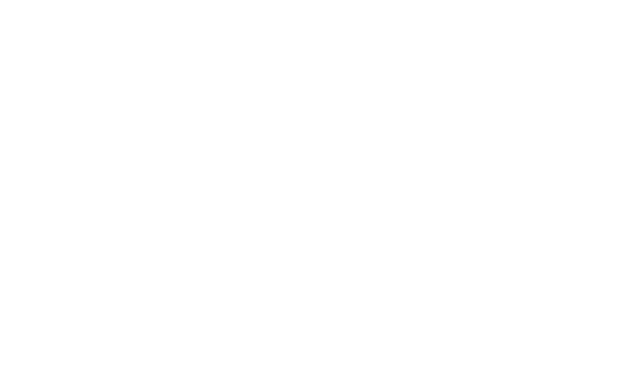
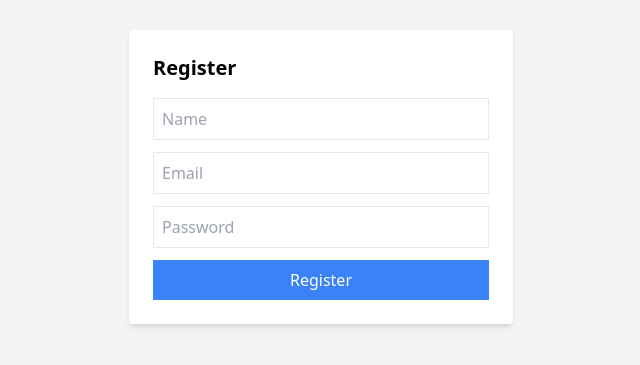
Before and after one commit to ashu130698/devdiscuss, a React app in the folder frontend/: page /register in a window 1280 px wide. Before the commit this address had no page. Shown: the part 223-588 px from the top of the page, without its empty margins (319-959 px from the left). Built offline with nearby package versions, Linux system fonts and the light colour scheme; the HTML template or start-up script is replaced by a standard one.

Commit message:
add posts ui section and resolve routing bug

```diff
--- a/frontend/package.json
+++ b/frontend/package.json
@@ -13,7 +13,7 @@
     "axios": "^1.13.2",
     "react": "^19.2.0",
     "react-dom": "^19.2.0",
-    "react-router-dom": "^7.12.0"
+    "react-router-dom": "^6.30.3"
   },
   "devDependencies": {
     "@eslint/js": "^9.39.1",
--- a/frontend/src/App.tsx
+++ b/frontend/src/App.tsx
@@ -1,14 +1,22 @@
-import { BrowserRouter, Routes, Route } from "react-router-dom"
-import Login from "./pages/Login"
+import { BrowserRouter, Routes, Route } from "react-router-dom";
+import Login from "./pages/Login";
+import Register from "./pages/Register";
+import Posts from "./pages/Posts";
 
-const App = () => {
+export default function App() {
   return (
-        <BrowserRouter>
+    <BrowserRouter
+      future={{
+        v7_startTransition: true,
+        v7_relativeSplatPath: true,
+      }}
+    >
       <Routes>
         <Route path="/" element={<Login />} />
+        <Route path="/login" element={<Login />} />
+        <Route path="/register" element={<Register />} />
+        <Route path="/posts" element={<Posts />} />
       </Routes>
     </BrowserRouter>
   );
-};
-
-export default App;
+}
--- /dev/null
+++ b/frontend/src/pages/Posts.tsx
@@ -0,0 +1,64 @@
+import React, { useEffect, useState } from "react";
+import API from "../services/api";
+
+//Define Typescript for post (Shape of data from backend)
+type Post = {
+  _id: string;
+  title: string;
+  body: string;
+  author: {
+    name: string;
+    email: string;
+  };
+};
+const Posts = () => {
+  //state to strore posts list
+  const [posts, setPosts] = useState<Post[]>([]);
+  //state to show loading status
+  const [loading, setLoading] = useState(true);
+  // state to show error if api fails
+  const [error, setError] = useState("");
+  //useEffect runs when components load
+  useEffect(() => {
+    fetchPosts();
+  }, []);
+  //function to called backend apis and posts
+  const fetchPosts = async () => {
+    try {
+      const res = await API.get("/posts");
+
+      //save posts in state
+      setPosts(res.data);
+
+      setLoading(false);
+    } catch (err) {
+      setError("failed to load posts");
+      setLoading(false);
+    }
+  };
+  // if still loading show this
+  if (loading) {
+    return <div className="p-4">Loading posts...</div>;
+  }
+  //if error happens show this
+  if (error) {
+    return <div className="p-4 text-red-500">{error}</div>;
+  }
+  return (
+    <div className="p-6 max-w-3xl mx-auto">
+      <h2 className="text-2xl font-bold mb-4">All Posts</h2>
+      {/* if no post exit */}
+      {posts.length === 0 && <p className="text-gray-500">No posts yet</p>}
+      {/* map loops through array and show each post */}
+      {posts.map((post) => (
+        <div key={post._id} className="border p-4 mb-3 rounded shadow">
+          <h3 className="font-semibold text-lg">{post.title}</h3>
+          <p className="text-sm text-gray-600 mb-2">by {post.author?.name}</p>
+          <p>{post.body}</p>
+        </div>
+      ))}
+    </div>
+  );
+};
+
+export default Posts;
--- /dev/null
+++ b/frontend/src/pages/Register.tsx
@@ -0,0 +1,72 @@
+import React, { useState } from "react";
+import { useNavigate } from "react-router-dom";
+import API from "../services/api";
+
+const Register = () => {
+  //state to store from values
+  const [name, setName] = useState("");
+  const [email, setEmail] = useState("");
+  const [password, setPassword] = useState("");
+
+  const navigate = useNavigate();
+  // function call when form submitted
+  const handleRegister = async (e: React.FormEvent) => {
+    e.preventDefault();
+
+    try {
+      // calling backend register api
+      await API.post("/auth/register", {
+        name,
+        email,
+        password,
+      });
+      alert("Registration succesful. Please login");
+
+      //after register redirect to login page
+      navigate("/login");
+    } catch (err: any) {
+      const errorMessage =
+        err.response?.data?.message || err.message || "Register Failed";
+      alert(errorMessage);
+      console.error("Register error:", err);
+    }
+  };
+  return (
+    <div className="min-h-screen flex items-center justify-center bg-gray-100">
+      <form
+        onSubmit={handleRegister}
+        className="bg-white p-6 rounded shadow-md w-96"
+      >
+        <h2 className="text-xl font-bold mb-4">Register</h2>
+        <input
+          className="border p-2 w-full mb-3"
+          placeholder="Name"
+          value={name}
+          onChange={(e) => setName(e.target.value)}
+          required
+        />
+        <input
+          className="border p-2 w-full mb-3"
+          placeholder="Email"
+          type="email"
+          value={email}
+          onChange={(e) => setEmail(e.target.value)}
+          required
+        />
+        <input
+          type="password"
+          className="border p-2 w-full mb-3"
+          placeholder="Password"
+          value={password}
+          onChange={(e) => setPassword(e.target.value)}
+          required
+        />
+        <button type="submit" className="bg-blue-500 text-white p-2 w-full">
+          Register
+        </button>
+      </form>
+    </div>
+  );
+};
+
+export default Register;
```
Also changed, not shown: 1 other file (tests, documents, lock files or other folders). Lines whose indentation alone changed are shown as unchanged.
